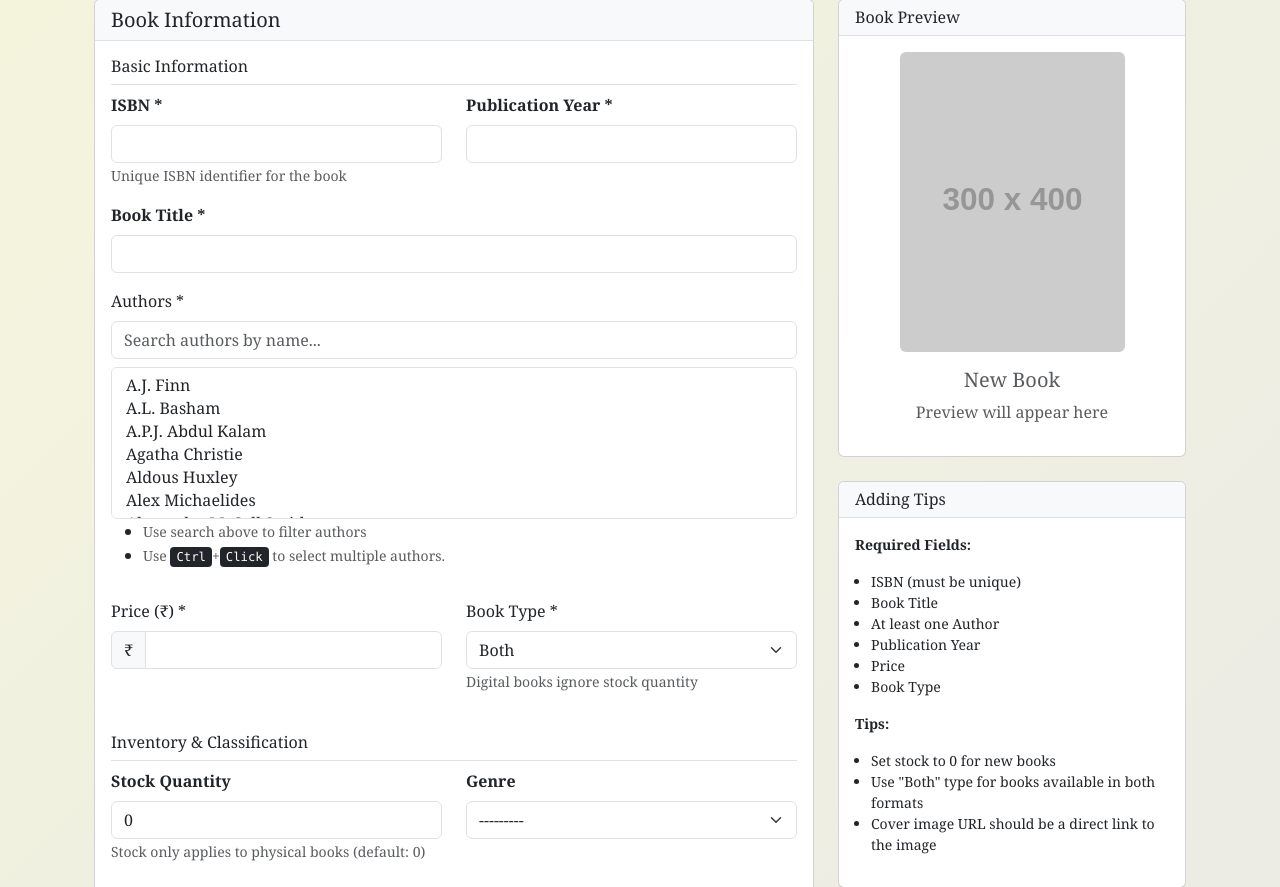
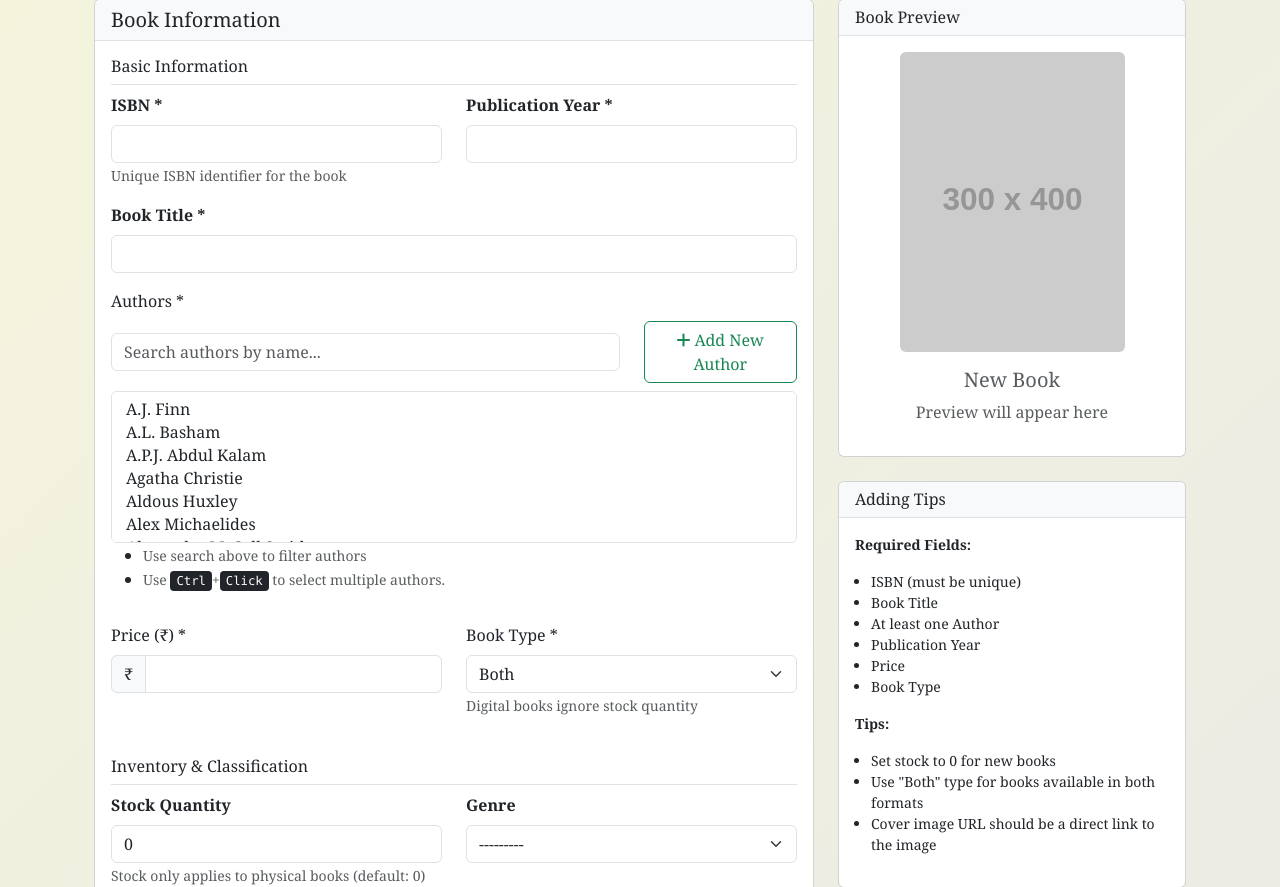
Before and after one commit to devadathsreelayam/BookStore, a Django app: page /admin-books/add/ in a window 1280 px wide. Shown: the part 241-1128 px from the top of the page. Run offline with Django 5.2, Linux system fonts and the light colour scheme; a user stored in the database is signed in; data comes from the database, SQL or seed files in the repository; grey boxes labelled with a size stand in for pictures from a placeholder-image service; some libraries are stand-ins or nearby versions.

Commit message:
Feat: Link to add new authors from add book view

```diff
--- a/bookapp/templates/admin/book_detail.html
+++ b/bookapp/templates/admin/book_detail.html
@@ -103,10 +103,18 @@
                                     {{ form.authors.label }}
                                 </label>
 
-                                <!-- Search input for filtering -->
-                                <input type="text" class="form-control mb-2" id="authorSearch"
-                                       placeholder="Search authors by name..."
-                                       onkeyup="filterAuthors()">
+                                <div class="row align-items-center mb-2">
+                                    <div class="col-md-9">
+                                        <input type="text" class="form-control" id="authorSearch"
+                                               placeholder="Search authors by name..."
+                                               onkeyup="filterAuthors()">
+                                    </div>
+                                    <div class="col-md-3">
+                                        <a class="btn btn-outline-success w-100" href="{% url 'admin_author_add' %}" target="_blank" id="addAuthorBtn">
+                                            <i class="fas fa-plus me-1"></i>Add New Author
+                                        </a>
+                                    </div>
+                                </div>
 
                                 <select name="{{ form.authors.name }}" id="{{ form.authors.id_for_label }}"
                                         class="form-select" multiple size="6">
```
